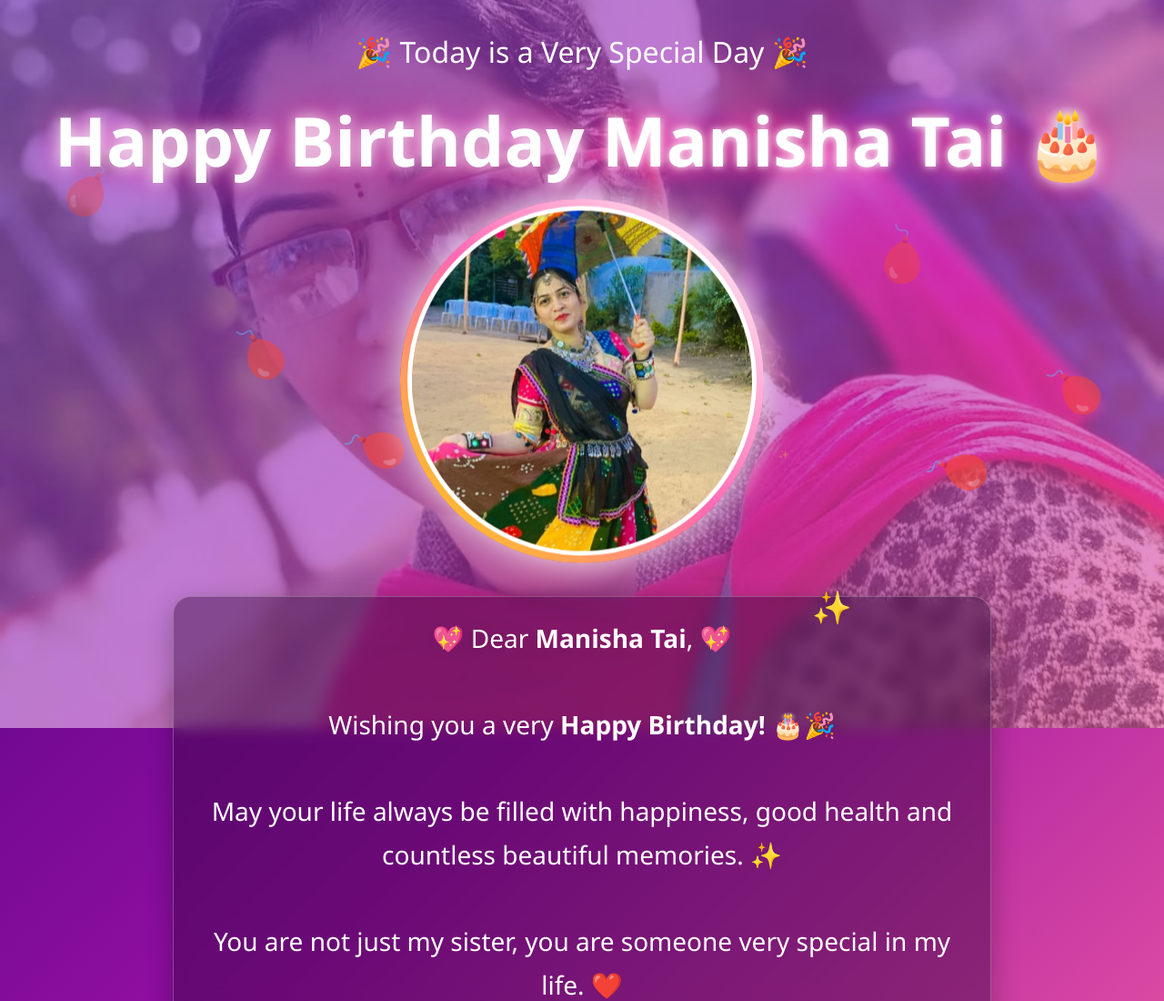
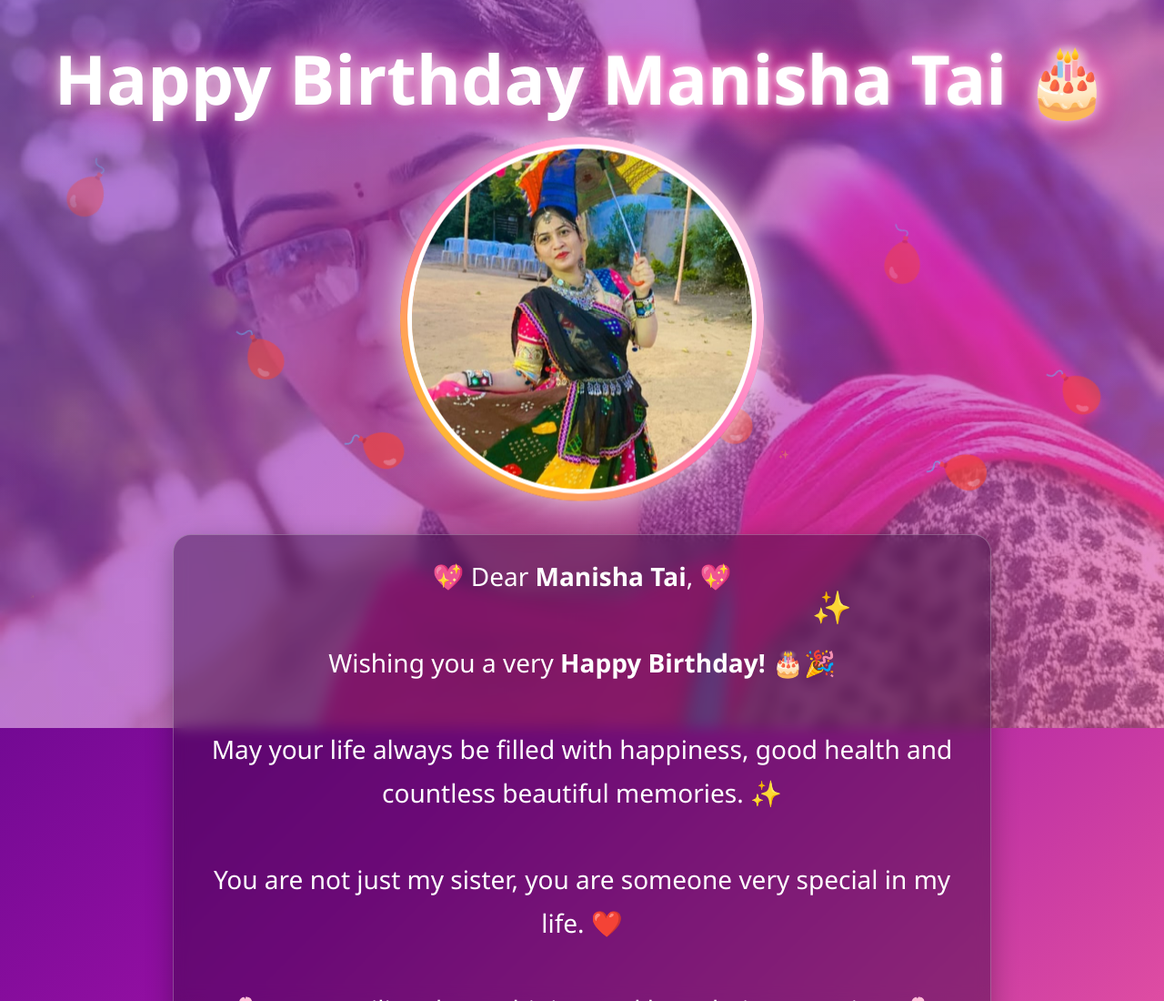
Before and after one commit to sugatbramhane76-beep/Birthday_Surprise, a plain HTML site: page index.html in a window 1280 px wide. Shown: the top 1100 px of the page at 91% size. Drawn offline with Linux system fonts and the light colour scheme.

Commit message:
Delete subtitle from index.html
Removed subtitle section from the HTML.

```diff
--- a/index.html
+++ b/index.html
@@ -78,11 +78,6 @@ h1 {
         0 0 10px #fff,
         0 0 25px #ff69b4,
         0 0 45px #ff1493;
-}
-
-.subtitle {
-    font-size: clamp(22px, 4vw, 32px);
-    margin-bottom: 25px;
 }
 
 /* Profile photo */
@@ -315,10 +310,6 @@ button:hover {
 
 <div class="container">
 
-    <div class="subtitle">
-        🎉 Today is a Very Special Day 🎉
-    </div>
-
     <h1>
         Happy Birthday
         <span class="name">Manisha Tai</span> 🎂
```
